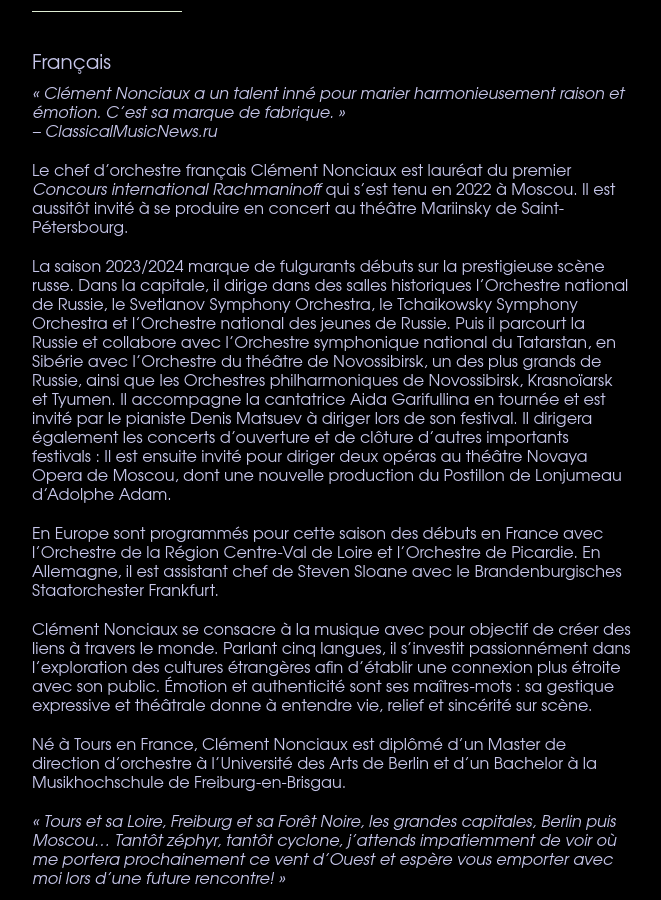
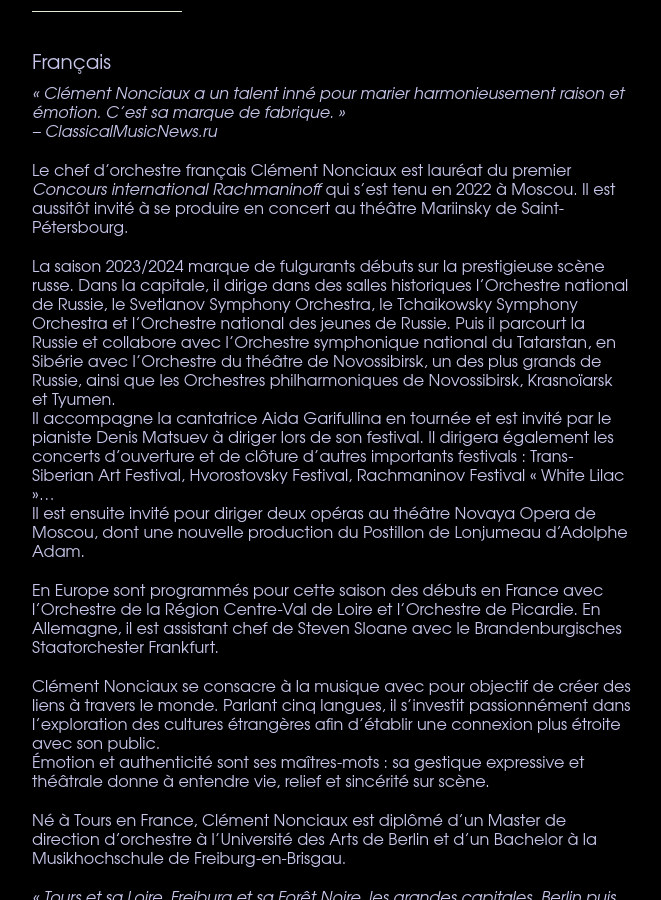
Before and after one commit to martincadoux/clementnonciaux.com, a Jekyll site: the page built from _pages/about.html, in a window 1280 px wide and 900 px high, scrolled down 992 px. Shown: the whole window, without its empty margins (108-769 px from the left). Built offline with Jekyll 4.4.1, drawn with Linux system fonts in a browser that asks for light colours.

Commit message:
Update biography.yml

```diff
--- a/_data/biography.yml
+++ b/_data/biography.yml
@@ -27,12 +27,13 @@
     Le chef d’orchestre français Clément Nonciaux est lauréat du premier *Concours international Rachmaninoff* qui s’est tenu en 2022 à Moscou. Il est aussitôt invité à se produire en concert au théâtre Mariinsky de Saint-Pétersbourg.
 
     La saison 2023/2024 marque de fulgurants débuts sur la prestigieuse scène russe. Dans la capitale, il dirige dans des salles historiques l’Orchestre national de Russie, le Svetlanov Symphony Orchestra, le Tchaikowsky Symphony Orchestra et l’Orchestre national des jeunes de Russie. Puis il parcourt la Russie et collabore avec l’Orchestre symphonique national du Tatarstan, en Sibérie avec l’Orchestre du théâtre de Novossibirsk, un des plus grands de Russie, ainsi que les Orchestres philharmoniques de Novossibirsk, Krasnoïarsk et Tyumen.
-    Il accompagne la cantatrice Aida Garifullina en tournée et est invité par le pianiste Denis Matsuev à diriger lors de son festival. Il dirigera également les concerts d’ouverture et de clôture d’autres importants festivals :
+    Il accompagne la cantatrice Aida Garifullina en tournée et est invité par le pianiste Denis Matsuev à diriger lors de son festival. Il dirigera également les concerts d’ouverture et de clôture d’autres importants festivals : Trans-Siberian Art Festival, Hvorostovsky Festival, Rachmaninov Festival « White Lilac »…
     Il est ensuite invité pour diriger deux opéras au théâtre Novaya Opera de Moscou, dont une nouvelle production du Postillon de Lonjumeau d’Adolphe Adam.
 
     En Europe sont programmés pour cette saison des débuts en France avec l’Orchestre de la Région Centre-Val de Loire et l’Orchestre de Picardie. En Allemagne, il est assistant chef de Steven Sloane avec le Brandenburgisches Staatorchester Frankfurt.
 
-    Clément Nonciaux se consacre à la musique avec pour objectif de créer des liens à travers le monde. Parlant cinq langues, il s’investit passionnément dans l’exploration des cultures étrangères afin d’établir une connexion plus étroite avec son public. Émotion et authenticité sont ses maîtres-mots : sa gestique expressive et théâtrale donne à entendre vie, relief et sincérité sur scène.
+    Clément Nonciaux se consacre à la musique avec pour objectif de créer des liens à travers le monde. Parlant cinq langues, il s’investit passionnément dans l’exploration des cultures étrangères afin d’établir une connexion plus étroite avec son public.
+    Émotion et authenticité sont ses maîtres-mots : sa gestique expressive et théâtrale donne à entendre vie, relief et sincérité sur scène.
 
     Né à Tours en France, Clément Nonciaux est diplômé d’un Master de direction d’orchestre à l’Université des Arts de Berlin et d’un Bachelor à la Musikhochschule de Freiburg-en-Brisgau.
 
```
